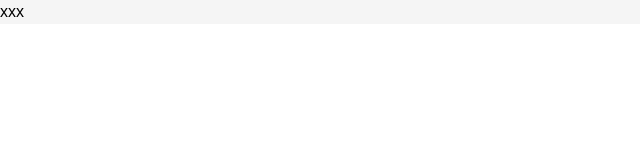
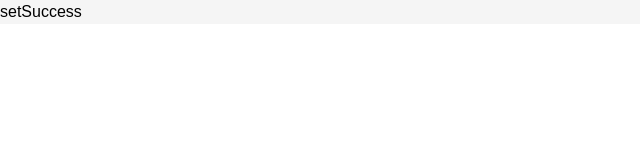
Before and after one commit to jvnjse/job-kit-react, a React (Create React App) app: page /verify-otp in a window 1280 px wide. Shown: the top 160 px of the page, without its empty margins (0-640 px from the left). Built offline with nearby package versions, Linux system fonts and the light colour scheme.

Commit message:
removed warnings

```diff
--- a/src/EmployeeDetails/EmployeeDetails1.jsx
+++ b/src/EmployeeDetails/EmployeeDetails1.jsx
@@ -1,6 +1,6 @@
 import React from 'react'
 import logoimage from "../Assets/Images/logo.png"
-import addprofile from "../Assets/Images/addprofile.png"
+// import addprofile from "../Assets/Images/addprofile.png"
 import "./employeedetails1.css"
 import PersonalDetails from './PersonalDetails/PersonalDetails'
 
--- a/src/EmployeeDetails/PersonalDetails/Skills.jsx
+++ b/src/EmployeeDetails/PersonalDetails/Skills.jsx
@@ -1,6 +1,6 @@
 import React, { useEffect, useState } from 'react'
 import { FontAwesomeIcon } from '@fortawesome/react-fontawesome'
-import { faArrowRight, faCirclePlus } from '@fortawesome/free-solid-svg-icons';
+import { faArrowRight } from '@fortawesome/free-solid-svg-icons';
 import successicon from "../../Assets/Images/success.png"
 
 
--- a/src/Verify-Otp/VerifyOtp.jsx
+++ b/src/Verify-Otp/VerifyOtp.jsx
@@ -2,7 +2,8 @@ import React from 'react'
 
 function VerifyOtp() {
   return (
-    <div>xxx</div>
+    <div>setSuccess
+    </div>
   )
 }
 
```
